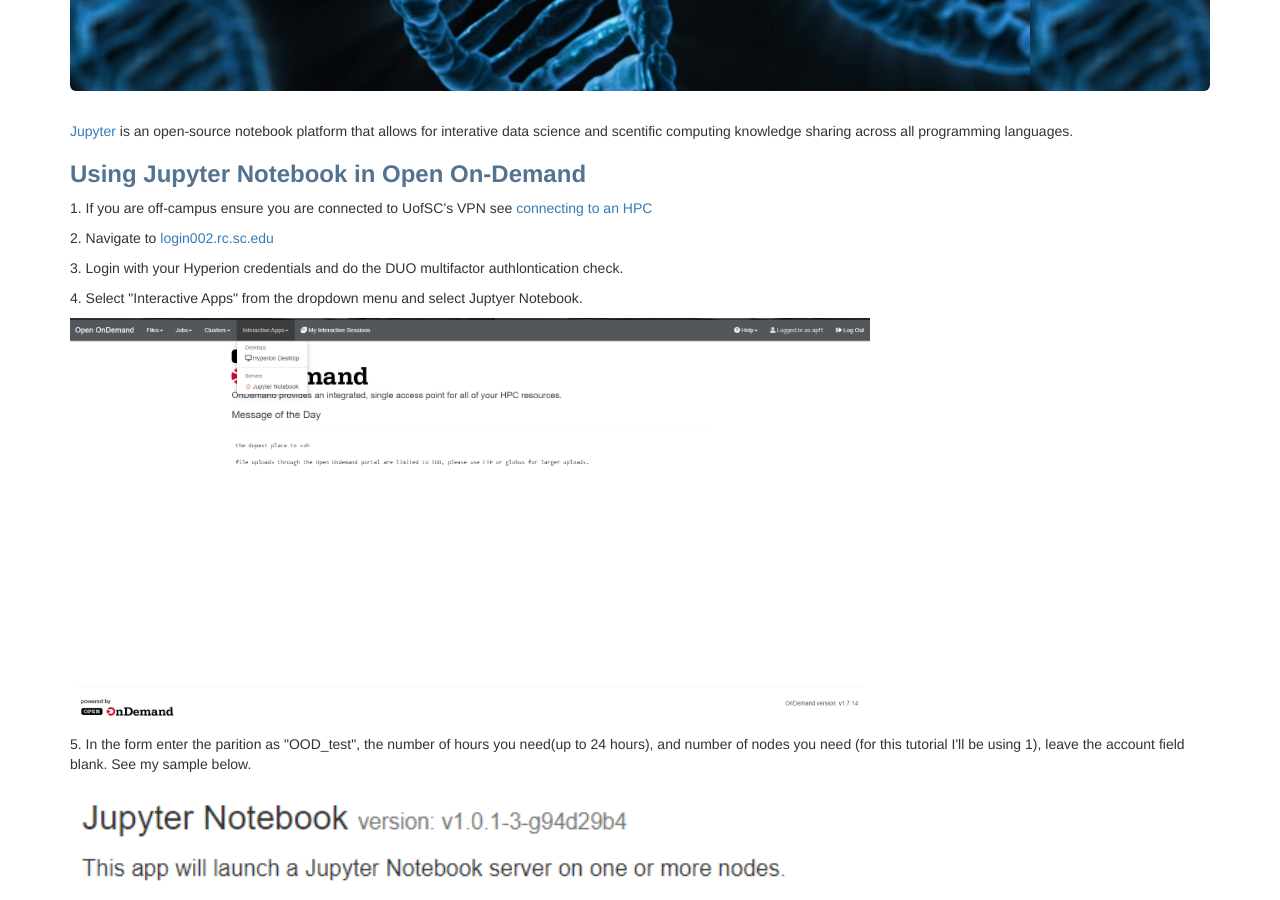
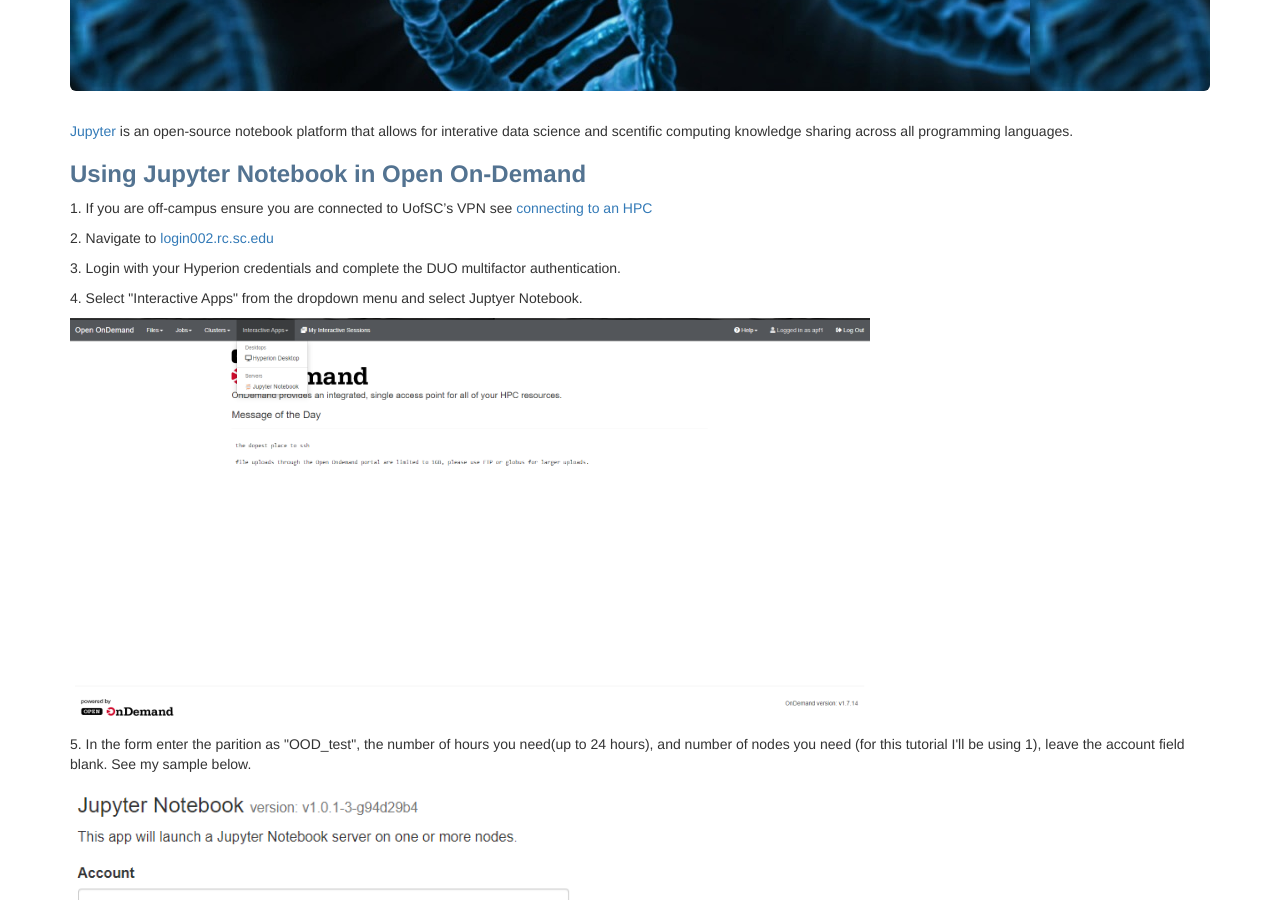
Before and after one commit to uofsc-rc/uofsc-rc.github.io, a Jekyll site: the page built from tutorials/jupyter.html, in a window 1280 px wide and 900 px high, scrolled down 341 px. Built offline with Jekyll 4.4.1, drawn with Linux system fonts in a browser that asks for light colours.

Commit message:
Update jupyter.html

```diff
--- a/tutorials/jupyter.html
+++ b/tutorials/jupyter.html
@@ -16,11 +16,11 @@
         <h3 style="color:#537391;"><strong>Using Jupyter Notebook in Open On-Demand</strong></h3>
         <p>1. If you are off-campus ensure you are connected to UofSC’s VPN see <a href="https://uofsc-rc.github.io/sys-tutorial/getting-started">connecting to an HPC</a></p>
         <p>2. Navigate to <a href="https://login002.rc.sc.edu">login002.rc.sc.edu</a></p>
-        <p>3. Login with your Hyperion credentials and do the DUO multifactor authlontication check.</p>
+        <p>3. Login with your Hyperion credentials and complete the DUO multifactor authentication.</p>
         <p>4. Select "Interactive Apps" from the dropdown menu and select Juptyer Notebook.</p>
         <p><img class="demo" src="https://uofsc-rc.github.io/images/jupyter-1.png" alt="Screenshot of location of Juptyer Notebook link in top navigation menu."></p>
         <p>5. In the form enter the parition as "OOD_test", the number of hours you need(up to 24 hours), and number of nodes you need (for this tutorial I'll be using 1), leave the account field blank. See my sample below.</p>
-        <p><img class="demo" src="https://uofsc-rc.github.io/images/jupyter-2.png" alt="account: blank, parition:OOD_test, hours: 1, nodes:1"></p>
+        <p><img style="width:500px;" src="https://uofsc-rc.github.io/images/jupyter-2.png" alt="account: blank, parition:OOD_test, hours: 1, nodes:1"></p>
         <p>6. If you were able to get a node, you will see screen below. Click the "Connect to Jupyter" button.</p>
         <p><img  class="demo" src="https://uofsc-rc.github.io/images/jupyter-3.png" alt="location of 'Connect to Jupyter' button"></p>
         <p>7. You can then use the file nagivation system to either find the file you wish to open or you can create a new file by click new.</p>
```
